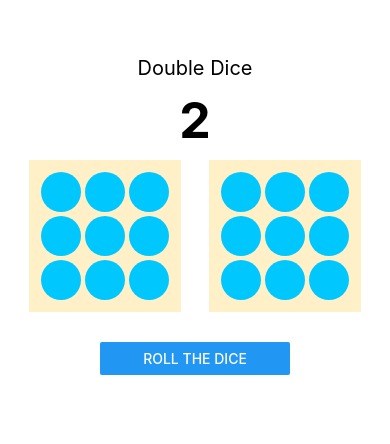
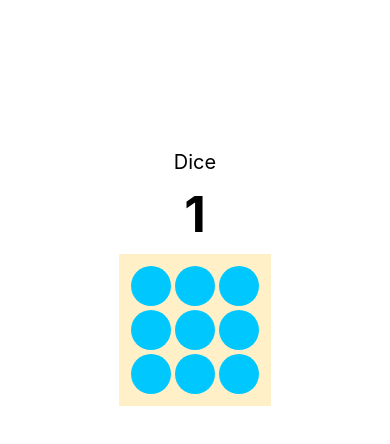
Before and after one commit to yyeonkim/moapp, a React Native app: screen / in a window 390 px wide. Shown: the part 144-588 px from the top of the page. Built offline with nearby package versions, Linux system fonts and the light colour scheme.

Commit message:
Touch dice to roll

```diff
--- a/App.js
+++ b/App.js
@@ -1,11 +1,10 @@
 import React, { useState } from "react";
-import { StyleSheet, View, Text, Button } from "react-native";
+import { StyleSheet, View, Text, Button, TouchableOpacity } from "react-native";
 
 import Dice from "./components/Dice";
 
 export default function App() {
-  const [num1, setNum1] = useState(1);
-  const [num2, setNum2] = useState(1);
+  const [num, setNum] = useState(1);
 
   const getRandom = () => {
     return Math.floor(Math.random() * 6 + 1);
@@ -13,21 +12,16 @@ export default function App() {
 
   return (
     <View style={styles.body}>
-      <Text style={styles.text}>Double Dice</Text>
-      <Text style={styles.sum}>{num1 + num2}</Text>
-      <View style={styles.dices}>
-        <Dice num={num1} />
-        <Dice num={num2} />
-      </View>
-      <View style={styles.button}>
-        <Button
-          title="Roll the dice"
-          onPress={() => {
-            setNum1(getRandom());
-            setNum2(getRandom());
-          }}
-        />
-      </View>
+      <Text style={styles.text}>Dice</Text>
+      <Text style={styles.sum}>{num}</Text>
+      <TouchableOpacity
+        style={styles.dices}
+        onPress={() => {
+          setNum(getRandom());
+        }}
+      >
+        <Dice num={num} />
+      </TouchableOpacity>
     </View>
   );
 }
@@ -35,7 +29,7 @@ export default function App() {
 const styles = StyleSheet.create({
   body: {
     flex: 1,
-    marginTop: 200,
+    justifyContent: "center",
   },
 
   text: {
@@ -53,7 +47,7 @@ const styles = StyleSheet.create({
 
   dices: {
     flexDirection: "row",
-    justifyContent: "space-evenly",
+    justifyContent: "center",
   },
 
   button: {
```
